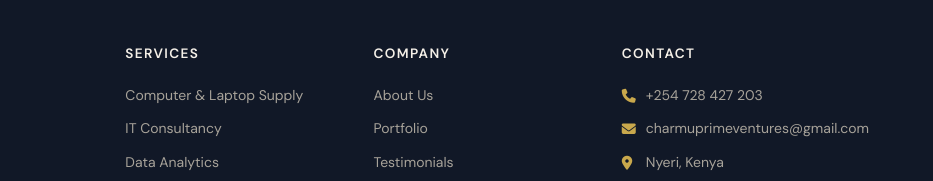
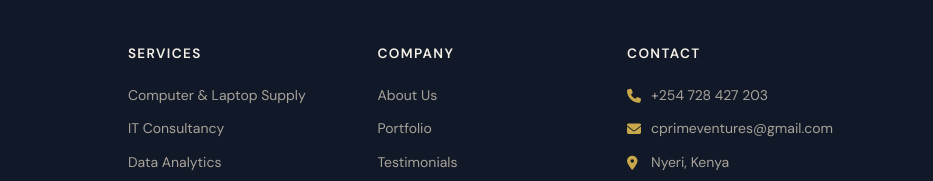
Before and after one commit to IanCharles1/CP, a website: page index.html in a window 1280 px wide. Shown: the part 7100-7281 px from the top of the page, 347-1280 px from the left. Drawn offline with Linux system fonts and the light colour scheme; files that its build step writes are made by us from their sources; files whose address does not match are found by name.

Commit message:
Update index.html

```diff
--- a/index.html
+++ b/index.html
@@ -695,7 +695,7 @@
             <h4>Contact</h4>
             <ul class="footer-contact">
               <li><a href="tel:+254728427203"><i class="fas fa-phone"></i> +254 728 427 203</a></li>
-              <li><a href="mailto:charmuprimeventures@gmail.com"><i class="fas fa-envelope"></i> charmuprimeventures@gmail.com</a></li>
+              <li><a href="mailto:cprimeventures@gmail.com"><i class="fas fa-envelope"></i> cprimeventures@gmail.com</a></li>
               <li><span><i class="fas fa-location-dot"></i> Nyeri, Kenya</span></li>
               <li><span><i class="fas fa-location-dot"></i> P.o Box 1093-10100</span></li>
               <li><span><i class="fas fa-clock"></i> Mon – Fri: 8am – 6pm EAT</span></li>
```
